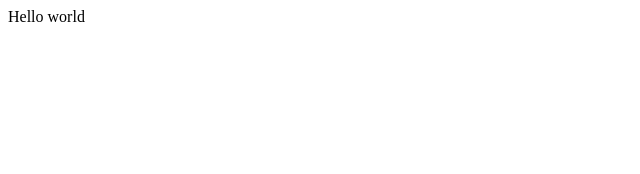
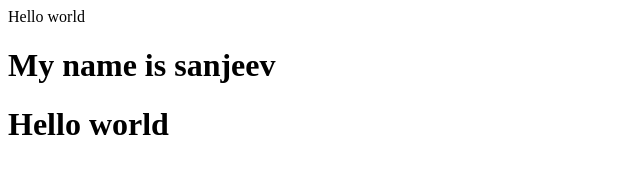
Before and after one commit to sanjeev8052/hackathon-b, a plain HTML site: page index.html in a window 1280 px wide. Shown: the whole page, without its empty margins (0-640 px from the left). Drawn offline with Linux system fonts and the light colour scheme.

Commit message:
Add new line

```diff
--- a/index.html
+++ b/index.html
@@ -1,11 +1,17 @@
 <!DOCTYPE html>
 <html lang="en">
+
 <head>
     <meta charset="UTF-8">
     <meta name="viewport" content="width=device-width, initial-scale=1.0">
     <title>Document</title>
 </head>
+
 <body>
     Hello world
+
+    <h1>My name is sanjeev</h1>
+    <h1>Hello world</h1>
 </body>
+
 </html>
```
